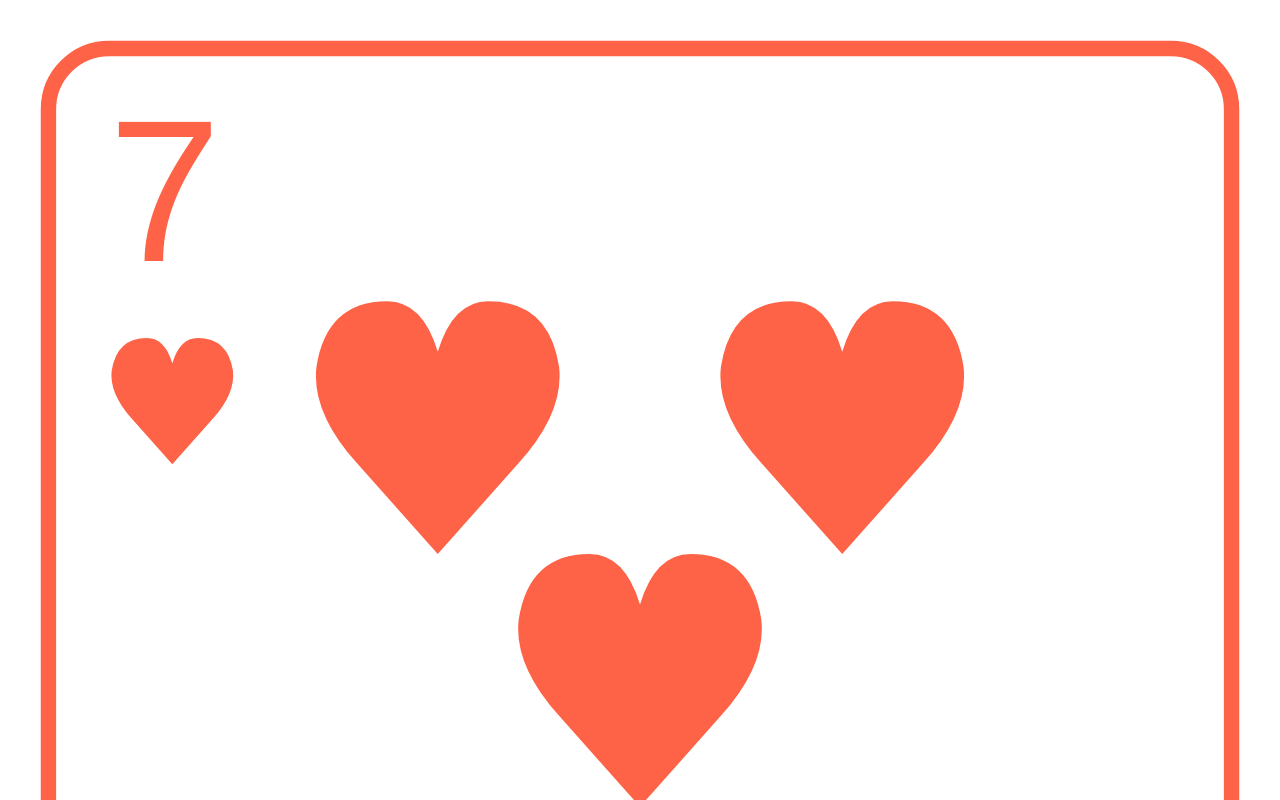
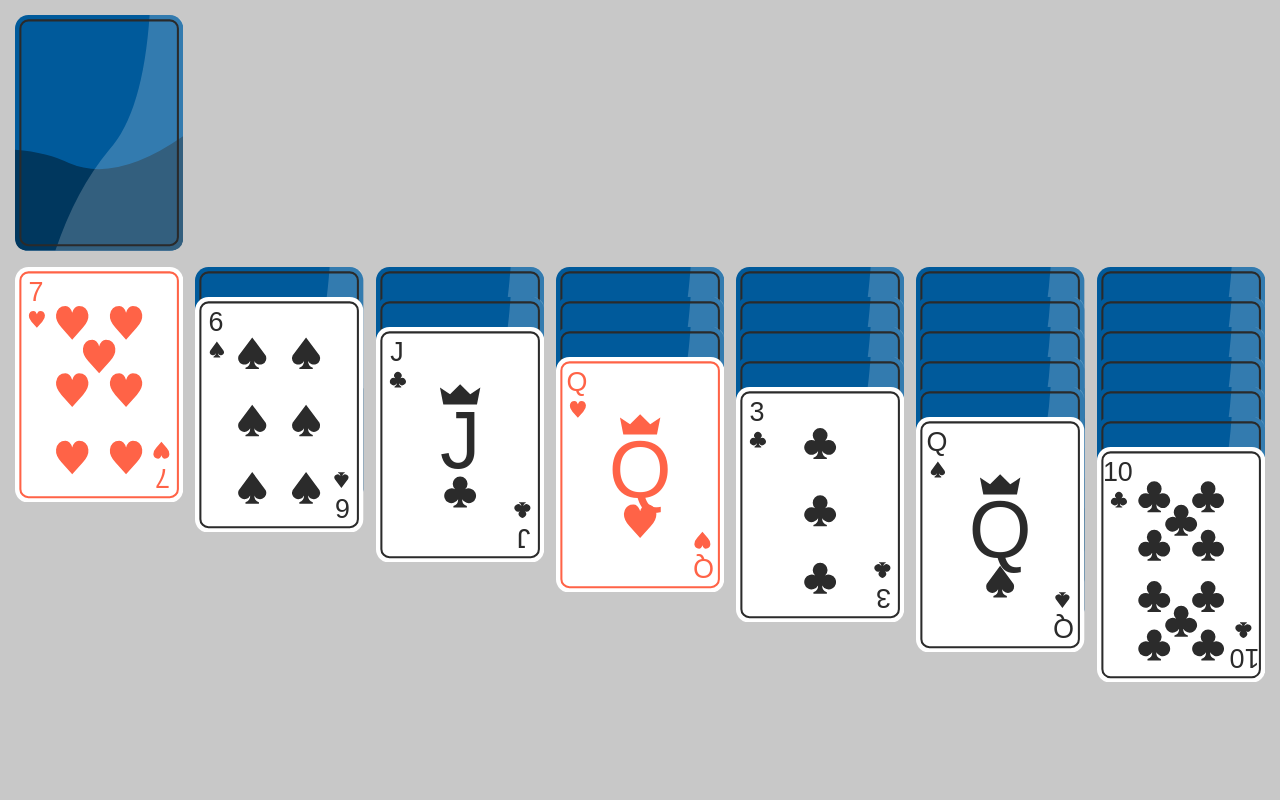
Before and after one commit to harrisonn26/solitare, a React app: page / in a window 1280 px wide. Shown: the top 800 px of the page. Built offline with nearby package versions, Linux system fonts and the light colour scheme.

Commit message:
Created the game board

```diff
--- a/src/App.tsx
+++ b/src/App.tsx
@@ -1,21 +1,9 @@
 import React, { useEffect } from "react";
-import getCard from "./game/card";
-import { Game } from "./game/gameTypes";
-import { deal } from "./store/gameSlice";
-import { useAppDispatch, useAppSelector } from "./store/store";
-
+import Board from "./components/board";
 export default function App() {
-	const dispatch = useAppDispatch();
-
-	useEffect(() => {
-		dispatch(deal());
-	}, []);
-	const game: Game = useAppSelector((state) => state.game);
 	return (
 		<div>
-			{game.col1.map((card, i) => {
-				return <div key={i}>{getCard(card)}</div>;
-			})}
+			<Board />
 		</div>
 	);
 }
--- /dev/null
+++ b/src/components/board.css
@@ -0,0 +1,9 @@
+body {
+	background-color: rgb(200, 200, 200);
+}
+.card_slot {
+	width: 14.286vw;
+	height: calc(14.286 * 0.714);
+	padding: 5px;
+	vertical-align: top;
+}
--- /dev/null
+++ b/src/components/board.tsx
@@ -0,0 +1,67 @@
+import React, { useEffect } from "react";
+import { getCard, cardBack } from "../game/card";
+import { Game, Stack } from "../game/gameTypes";
+import { deal } from "../store/gameSlice";
+import { useAppDispatch, useAppSelector } from "../store/store";
+import "./board.css";
+
+type BoardProps = {};
+
+export default function Board(props: BoardProps) {
+	const dispatch = useAppDispatch();
+
+	useEffect(() => {
+		dispatch(deal());
+	}, []);
+	const game: Game = useAppSelector((state) => state.game);
+
+	const renderColumn = (column: Stack) => {
+		return (
+			<div style={{ position: "relative" }}>
+				{column.map((card, i) => {
+					let top = 0;
+					if (i > 0) {
+						top = i * 30;
+					}
+					return (
+						<div
+							style={{
+								position: "absolute",
+								zIndex: i,
+								left: 0,
+								right: 0,
+								top,
+								bottom: 0,
+							}}
+						>
+							{getCard(card)}
+						</div>
+					);
+				})}
+			</div>
+		);
+	};
+
+	return (
+		<table>
+			<tr>
+				<td className="card_slot">{game.deck.length > 0 ? cardBack : null}</td>
+				<td className="card_slot"></td>
+				<td className="card_slot"></td>
+				<td className="card_slot"></td>
+				<td className="card_slot"></td>
+				<td className="card_slot"></td>
+				<td className="card_slot"></td>
+			</tr>
+			<tr>
+				<td className="card_slot">{renderColumn(game.col1)}</td>
+				<td className="card_slot">{renderColumn(game.col2)}</td>
+				<td className="card_slot">{renderColumn(game.col3)}</td>
+				<td className="card_slot">{renderColumn(game.col4)}</td>
+				<td className="card_slot">{renderColumn(game.col5)}</td>
+				<td className="card_slot">{renderColumn(game.col6)}</td>
+				<td className="card_slot">{renderColumn(game.col7)}</td>
+			</tr>
+		</table>
+	);
+}
--- a/src/game/card.tsx
+++ b/src/game/card.tsx
@@ -2,7 +2,7 @@ import React from "react";
 import { Card, Suit, Value } from "./gameTypes";
 
 //return SVG card according to value and suit
-export default function getCard(card: Card) {
+export function getCard(card: Card) {
 	if (!card.revealed) return cardBack;
 	else
 		return (
@@ -880,7 +880,7 @@ const getMiddle = (card: Card) => {
 	}
 };
 
-const cardBack = (
+export const cardBack = (
 	<svg version="1.1" xmlns="http://www.w3.org/2000/svg" viewBox="0 0 250 350">
 		<rect width="250" height="350" rx="20" ry="20" fill="#005a9b" />
 		<path
--- a/src/game/game.tsx
+++ b/src/game/game.tsx
@@ -1,5 +1,4 @@
 import { Stack } from "./gameTypes";
-import Card from "./card";
 
 function getDeck() {
 	let currentIndex = cards.length,
```
